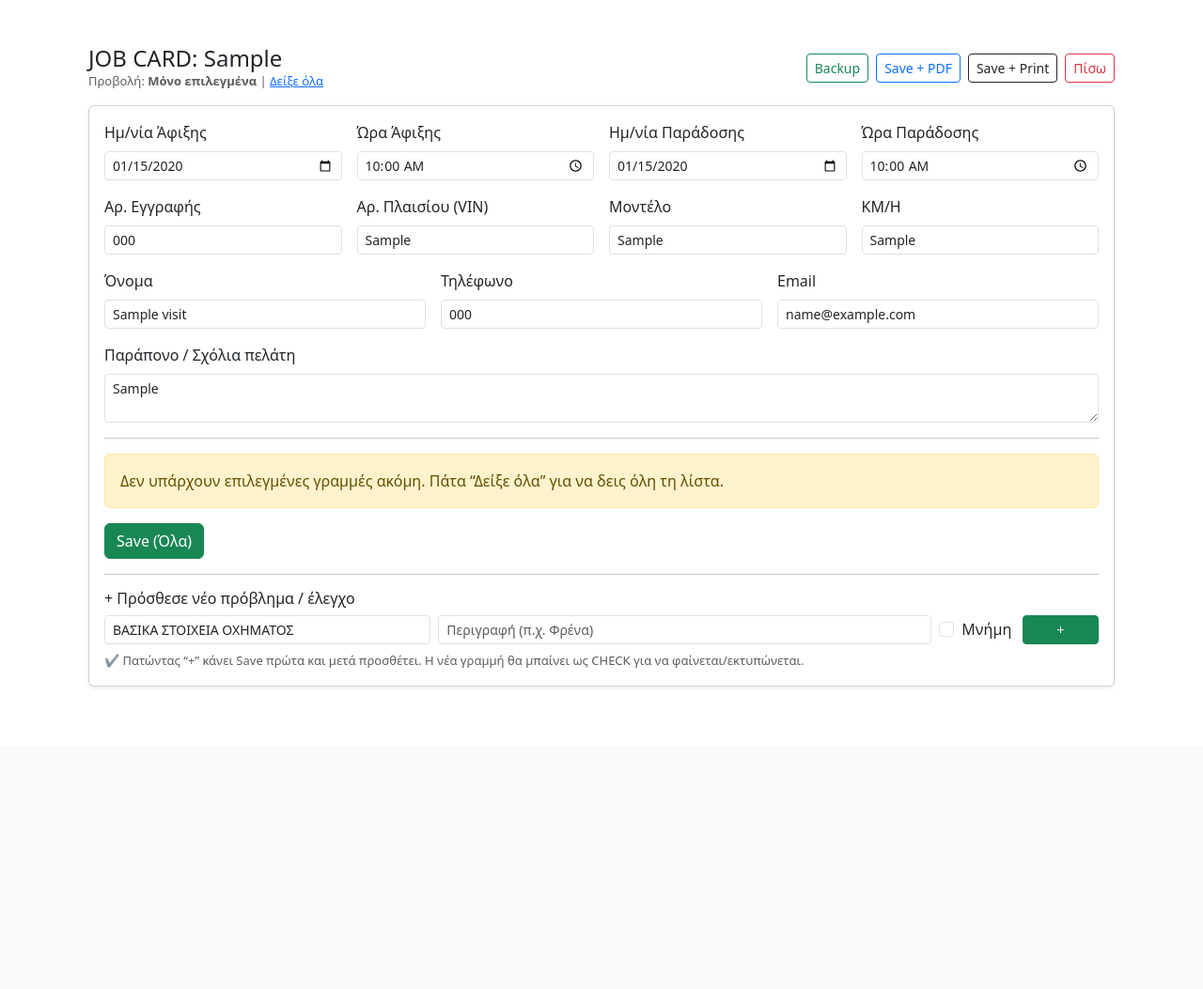
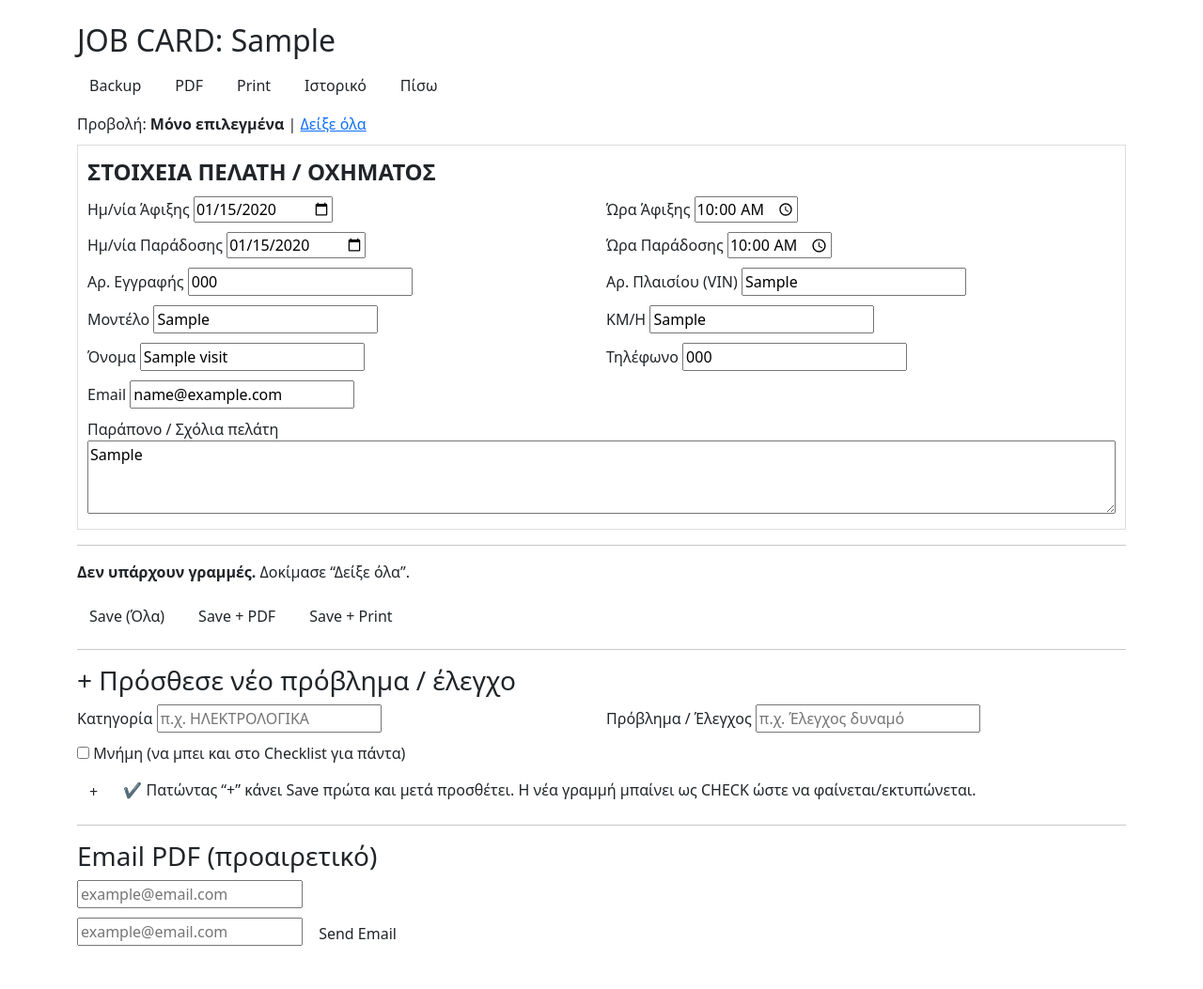
Before and after one commit to kerlengouc-star/stefanos-garage, a FastAPI app: page /visits/1 in a window 1280 px wide. Shown: the part 56-1109 px from the top of the page at 94% size. Before the commit the page ends 787 px from the top, so only its background shows below. Run offline with FastAPI, Linux system fonts and the light colour scheme; tables that the repository leaves empty hold one stand-in row (values such as "Sample post").

Commit message:
Update visit.html

```diff
--- a/app/templates/visit.html
+++ b/app/templates/visit.html
@@ -1,185 +1,138 @@
 {% extends "base.html" %}
 {% block content %}
 
-<div class="container py-4">
+<h2>JOB CARD: {{ visit.job_no or visit.id }}</h2>
 
-  <div class="d-flex justify-content-between align-items-center mb-3">
-    <div>
-      <h4 class="m-0">JOB CARD: {{ visit.job_no or visit.id }}</h4>
-      <div class="text-muted" style="font-size:13px;">
+<div style="display:flex; gap:10px; flex-wrap:wrap; margin: 10px 0;">
+  <a href="/backup" class="btn">Backup</a>
+  <a href="/visits/{{ visit.id }}/pdf" class="btn" target="_blank">PDF</a>
+  <a href="/visits/{{ visit.id }}/print" class="btn" target="_blank">Print</a>
+  <a href="/history" class="btn">Ιστορικό</a>
+  <a href="/" class="btn">Πίσω</a>
+</div>
+
+<div style="margin: 8px 0;">
   Προβολή:
   {% if mode == "all" %}
-          <strong>Όλα</strong> |
-          <a href="/visits/{{ visit.id }}?mode=selected">Μόνο επιλεγμένα</a>
+    <b>Όλα</b> | <a href="/visits/{{ visit.id }}?mode=selected">Μόνο επιλεγμένα</a>
   {% else %}
-          <strong>Μόνο επιλεγμένα</strong> |
-          <a href="/visits/{{ visit.id }}?mode=all">Δείξε όλα</a>
+    <b>Μόνο επιλεγμένα</b> | <a href="/visits/{{ visit.id }}?mode=all">Δείξε όλα</a>
   {% endif %}
 </div>
+
+<form method="post" action="/visits/{{ visit.id }}/save_all">
+  <input type="hidden" name="mode" value="{{ mode }}" />
+  <input type="hidden" name="action" value="" id="actionField" />
+  <input type="hidden" name="after_save" value="stay" id="afterSaveField" />
+
+  <fieldset style="border:1px solid #ddd; padding:10px; margin-top:10px;">
+    <legend><b>ΣΤΟΙΧΕΙΑ ΠΕΛΑΤΗ / ΟΧΗΜΑΤΟΣ</b></legend>
+
+    <div style="display:grid; grid-template-columns: repeat(2, minmax(220px, 1fr)); gap:10px;">
+      <div>
+        <label>Ημ/νία Άφιξης</label>
+        <input type="date" name="date_in_date" value="{{ visit.date_in.strftime('%Y-%m-%d') if visit.date_in else '' }}">
+      </div>
+      <div>
+        <label>Ώρα Άφιξης</label>
+        <input type="time" name="date_in_time" value="{{ visit.date_in.strftime('%H:%M') if visit.date_in else '' }}">
       </div>
 
-    <div class="d-flex gap-2 flex-wrap">
-      <a class="btn btn-outline-success btn-sm" href="/backup" target="_blank" rel="noopener">Backup</a>
-      <button class="btn btn-outline-primary btn-sm" type="submit" form="jobform" name="after_save" value="pdf">Save + PDF</button>
-      <button class="btn btn-outline-dark btn-sm" type="submit" form="jobform" name="after_save" value="print">Save + Print</button>
-      <a class="btn btn-outline-danger btn-sm" href="/">Πίσω</a>
+      <div>
+        <label>Ημ/νία Παράδοσης</label>
+        <input type="date" name="date_out_date" value="{{ visit.date_out.strftime('%Y-%m-%d') if visit.date_out else '' }}">
       </div>
+      <div>
+        <label>Ώρα Παράδοσης</label>
+        <input type="time" name="date_out_time" value="{{ visit.date_out.strftime('%H:%M') if visit.date_out else '' }}">
       </div>
 
-  <form id="jobform" method="post" action="/visits/{{ visit.id }}/save_all" class="card shadow-sm">
-    <div class="card-body">
-
-      <!-- ✅ κρατάμε mode για να μην αλλάζει -->
-      <input type="hidden" name="mode" value="{{ mode }}">
-
-      <!-- Dates / Times -->
-      <div class="row g-3 mb-3">
-        <div class="col-md-3">
-          <label class="form-label">Ημ/νία Άφιξης</label>
-          <input id="date_in_date" type="date" class="form-control form-control-sm"
-                 name="date_in_date"
-                 value="{{ (visit.date_in|string)[:10] if visit.date_in else '' }}">
+      <div>
+        <label>Αρ. Εγγραφής</label>
+        <input type="text" name="plate_number" value="{{ visit.plate_number or '' }}">
       </div>
-        <div class="col-md-3">
-          <label class="form-label">Ώρα Άφιξης</label>
-          <input id="date_in_time" type="time" class="form-control form-control-sm"
-                 name="date_in_time"
-                 value="{{ (visit.date_in|string)[11:16] if visit.date_in else '' }}">
-        </div>
-        <div class="col-md-3">
-          <label class="form-label">Ημ/νία Παράδοσης</label>
-          <input type="date" class="form-control form-control-sm"
-                 name="date_out_date"
-                 value="{{ (visit.date_out|string)[:10] if visit.date_out else '' }}">
-        </div>
-        <div class="col-md-3">
-          <label class="form-label">Ώρα Παράδοσης</label>
-          <input type="time" class="form-control form-control-sm"
-                 name="date_out_time"
-                 value="{{ (visit.date_out|string)[11:16] if visit.date_out else '' }}">
-        </div>
+      <div>
+        <label>Αρ. Πλαισίου (VIN)</label>
+        <input type="text" name="vin" value="{{ visit.vin or '' }}">
       </div>
 
-      <!-- Vehicle -->
-      <div class="row g-3 mb-3">
-        <div class="col-md-3">
-          <label class="form-label">Αρ. Εγγραφής</label>
-          <input type="text" class="form-control form-control-sm"
-                 name="plate_number" value="{{ visit.plate_number or '' }}">
+      <div>
+        <label>Μοντέλο</label>
+        <input type="text" name="model" value="{{ visit.model or '' }}">
       </div>
-        <div class="col-md-3">
-          <label class="form-label">Αρ. Πλαισίου (VIN)</label>
-          <input type="text" class="form-control form-control-sm"
-                 name="vin" value="{{ visit.vin or '' }}">
-        </div>
-        <div class="col-md-3">
-          <label class="form-label">Μοντέλο</label>
-          <input type="text" class="form-control form-control-sm"
-                 name="model" value="{{ visit.model or '' }}">
-        </div>
-        <div class="col-md-3">
-          <label class="form-label">KM/H</label>
-          <input type="text" class="form-control form-control-sm"
-                 name="km" value="{{ visit.km or '' }}">
-        </div>
+      <div>
+        <label>KM/H</label>
+        <input type="text" name="km" value="{{ visit.km or '' }}">
       </div>
 
-      <!-- Customer -->
-      <div class="row g-3 mb-3">
-        <div class="col-md-4">
-          <label class="form-label">Όνομα</label>
-          <input type="text" class="form-control form-control-sm"
-                 name="customer_name" value="{{ visit.customer_name or '' }}">
+      <div>
+        <label>Όνομα</label>
+        <input type="text" name="customer_name" value="{{ visit.customer_name or '' }}">
       </div>
-        <div class="col-md-4">
-          <label class="form-label">Τηλέφωνο</label>
-          <input type="text" class="form-control form-control-sm"
-                 name="phone" value="{{ visit.phone or '' }}">
-        </div>
-        <div class="col-md-4">
-          <label class="form-label">Email</label>
-          <input type="text" class="form-control form-control-sm"
-                 name="email" value="{{ visit.email or '' }}">
-        </div>
+      <div>
+        <label>Τηλέφωνο</label>
+        <input type="text" name="phone" value="{{ visit.phone or '' }}">
       </div>
 
-      <div class="mb-3">
-        <label class="form-label">Παράπονο / Σχόλια πελάτη</label>
-        <textarea class="form-control form-control-sm"
-                  name="customer_complaint" rows="2">{{ visit.customer_complaint or '' }}</textarea>
+      <div>
+        <label>Email</label>
+        <input type="email" name="email" value="{{ visit.email or '' }}">
       </div>
+      <div></div>
+    </div>
+
+    <div style="margin-top:10px;">
+      <label>Παράπονο / Σχόλια πελάτη</label>
+      <textarea name="customer_complaint" rows="3" style="width:100%;">{{ visit.customer_complaint or '' }}</textarea>
+    </div>
+  </fieldset>
 
   <hr>
 
   {% if lines|length == 0 %}
-        <div class="alert alert-warning">
-          Δεν υπάρχουν επιλεγμένες γραμμές ακόμη.
-          Πάτα “Δείξε όλα” για να δεις όλη τη λίστα.
-        </div>
+    <p><b>Δεν υπάρχουν γραμμές.</b> Δοκίμασε “Δείξε όλα”.</p>
   {% endif %}
 
   {% set current_cat = None %}
   {% for ln in lines %}
     {% if ln.category != current_cat %}
       {% set current_cat = ln.category %}
-          <h6 class="mt-3 mb-2">{{ current_cat }}</h6>
+      <h3 style="margin-top:18px;">{{ current_cat }}</h3>
 
-          <div class="table-responsive">
-            <table class="table table-sm align-middle">
+      <table style="width:100%; border-collapse:collapse;">
         <thead>
           <tr>
-                  <th style="min-width:240px;">Έλεγχος</th>
-                  <th style="width:140px;">Κατάσταση</th>
-                  <th style="width:220px;">Parts Number</th>
-                  <th style="width:110px;">Ποσότητα</th>
-                  <th>Σημειώσεις</th>
-                  <th style="width:150px;">Εκτύπωση</th>
+            <th style="text-align:left; border-bottom:1px solid #ccc; padding:6px;">Έλεγχος</th>
+            <th style="border-bottom:1px solid #ccc; padding:6px;">Κατάσταση</th>
+            <th style="border-bottom:1px solid #ccc; padding:6px;">Parts Number</th>
+            <th style="border-bottom:1px solid #ccc; padding:6px;">Ποσότητα</th>
+            <th style="text-align:left; border-bottom:1px solid #ccc; padding:6px;">Σημειώσεις</th>
+            <th style="border-bottom:1px solid #ccc; padding:6px;">Μην τυπώνεται</th>
           </tr>
         </thead>
         <tbody>
     {% endif %}
 
       <tr>
-          <td><strong>{{ ln.item_name }}</strong></td>
-
-          <td>
-            <!-- ✅ θα το αλλάζει JS αυτόματα σε CHECK αν γράψεις parts/qty/notes -->
-            <select name="result_{{ ln.id }}" class="form-select form-select-sm js-result" data-id="{{ ln.id }}">
+        <td style="padding:6px; border-bottom:1px solid #eee;">{{ ln.item_name }}</td>
+        <td style="padding:6px; border-bottom:1px solid #eee; text-align:center;">
+          <select name="result_{{ ln.id }}">
             <option value="OK" {% if (ln.result or 'OK') == 'OK' %}selected{% endif %}>OK</option>
             <option value="CHECK" {% if (ln.result or '') == 'CHECK' %}selected{% endif %}>CHECK</option>
             <option value="REPAIR" {% if (ln.result or '') == 'REPAIR' %}selected{% endif %}>REPAIR</option>
           </select>
         </td>
-
-          <td>
-            <input type="text" class="form-control form-control-sm js-parts"
-                   data-id="{{ ln.id }}"
-                   name="parts_code_{{ ln.id }}" value="{{ ln.parts_code or '' }}">
+        <td style="padding:6px; border-bottom:1px solid #eee; text-align:center;">
+          <input type="text" name="parts_code_{{ ln.id }}" value="{{ ln.parts_code or '' }}" style="width:140px;">
         </td>
-
-          <td>
-            <input type="number" class="form-control form-control-sm js-qty"
-                   data-id="{{ ln.id }}"
-                   name="parts_qty_{{ ln.id }}" value="{{ ln.parts_qty or 0 }}">
+        <td style="padding:6px; border-bottom:1px solid #eee; text-align:center;">
+          <input type="number" min="0" name="parts_qty_{{ ln.id }}" value="{{ ln.parts_qty or 0 }}" style="width:80px;">
         </td>
-
-          <td>
-            <input type="text" class="form-control form-control-sm js-notes"
-                   data-id="{{ ln.id }}"
-                   name="notes_{{ ln.id }}" value="{{ ln.notes or '' }}">
+        <td style="padding:6px; border-bottom:1px solid #eee;">
+          <input type="text" name="notes_{{ ln.id }}" value="{{ ln.notes or '' }}" style="width:100%;">
         </td>
-
-          <td>
-            <input type="hidden" name="exclude_{{ ln.id }}" value="0">
-            <div class="form-check">
-              <input class="form-check-input js-exclude" type="checkbox"
-                     data-id="{{ ln.id }}"
-                     name="exclude_{{ ln.id }}" value="1"
-                     {% if ln.exclude_from_print %}checked{% endif %}>
-              <label class="form-check-label" style="font-size:13px;">
-                Μην τυπώνεται
-              </label>
-            </div>
+        <td style="padding:6px; border-bottom:1px solid #eee; text-align:center;">
+          <input type="checkbox" name="exclude_{{ ln.id }}" value="1" {% if ln.exclude_from_print %}checked{% endif %}>
         </td>
       </tr>
 
@@ -187,93 +140,86 @@
     {% if next_cat != current_cat %}
         </tbody>
       </table>
-          </div>
     {% endif %}
   {% endfor %}
 
-      <div class="d-flex gap-2 mt-3 flex-wrap">
-        <button class="btn btn-success" type="submit" name="after_save" value="stay">Save (Όλα)</button>
+  <div style="display:flex; gap:10px; flex-wrap:wrap; margin-top:16px;">
+    <button type="submit" class="btn" onclick="document.getElementById('afterSaveField').value='stay'; document.getElementById('actionField').value='';">
+      Save (Όλα)
+    </button>
+
+    <button type="submit" class="btn" onclick="document.getElementById('afterSaveField').value='pdf'; document.getElementById('actionField').value='';">
+      Save + PDF
+    </button>
+
+    <button type="submit" class="btn" onclick="document.getElementById('afterSaveField').value='print'; document.getElementById('actionField').value='';">
+      Save + Print
+    </button>
   </div>
 
   <hr>
 
-      <!-- ✅ Add new line WITHOUT losing anything -->
-      <h6 class="mb-2" id="addnew">+ Πρόσθεσε νέο πρόβλημα / έλεγχο</h6>
-      <div class="row g-2">
-        <div class="col-md-4">
-          <input class="form-control form-control-sm" name="new_category"
-                 placeholder="Κατηγορία" value="ΒΑΣΙΚΑ ΣΤΟΙΧΕΙΑ ΟΧΗΜΑΤΟΣ" required>
+  <h3 id="addnew">+ Πρόσθεσε νέο πρόβλημα / έλεγχο</h3>
+
+  <div style="display:grid; grid-template-columns: repeat(2, minmax(220px, 1fr)); gap:10px;">
+    <div>
+      <label>Κατηγορία</label>
+      <input type="text" name="new_category" placeholder="π.χ. ΗΛΕΚΤΡΟΛΟΓΙΚΑ">
     </div>
-        <div class="col-md-6">
-          <input class="form-control form-control-sm" name="new_item_name"
-                 placeholder="Περιγραφή (π.χ. Φρένα)" required>
-        </div>
-        <div class="col-md-1 d-flex align-items-center">
-          <div class="form-check">
-            <input class="form-check-input" type="checkbox" name="new_add_to_master" value="1" id="newmaster">
-            <label class="form-check-label" for="newmaster">Μνήμη</label>
-          </div>
-        </div>
-        <div class="col-md-1">
-          <button class="btn btn-success btn-sm w-100" type="submit" name="action" value="add_line">+</button>
+    <div>
+      <label>Πρόβλημα / Έλεγχος</label>
+      <input type="text" name="new_item_name" placeholder="π.χ. Έλεγχος δυναμό">
     </div>
   </div>
 
-      <div class="text-muted mt-2" style="font-size:13px;">
-        ✔ Πατώντας “+” κάνει Save πρώτα και μετά προσθέτει. Η νέα γραμμή θα μπαίνει ως CHECK για να φαίνεται/εκτυπώνεται.
+  <div style="margin-top:10px;">
+    <label>
+      <input type="checkbox" name="new_add_to_master" value="1">
+      Μνήμη (να μπει και στο Checklist για πάντα)
+    </label>
   </div>
 
+  <div style="margin-top:10px;">
+    <button type="submit" class="btn"
+      onclick="document.getElementById('actionField').value='add_line'; document.getElementById('afterSaveField').value='stay';">
+      +
+    </button>
+
+    <span style="margin-left:10px;">
+      ✔ Πατώντας “+” κάνει Save πρώτα και μετά προσθέτει. Η νέα γραμμή μπαίνει ως CHECK ώστε να φαίνεται/εκτυπώνεται.
+    </span>
   </div>
+
+  <hr>
+
+  <h3>Email PDF (προαιρετικό)</h3>
+  <div style="display:flex; gap:10px; flex-wrap:wrap; align-items:center;">
+    <input type="email" name="to_email" placeholder="example@email.com" form="emailForm" style="min-width:240px;">
+  </div>
+
 </form>
 
-</div>
+<form id="emailForm" method="post" action="/visits/{{ visit.id }}/email" style="margin-top:8px;">
+  <input type="email" name="to_email" placeholder="example@email.com" style="min-width:240px;">
+  <button type="submit" class="btn">Send Email</button>
+</form>
 
 <script>
-  // ✅ Auto-fill arrival date/time from device if empty
-  (function () {
-    const d = document.getElementById("date_in_date");
-    const t = document.getElementById("date_in_time");
+  // αν είναι νέο visit και δεν έχει ώρα/ημερομηνία, να βάλει την ώρα του υπολογιστή
+  (function(){
+    const inDate = document.querySelector('input[name="date_in_date"]');
+    const inTime = document.querySelector('input[name="date_in_time"]');
+    if (inDate && inTime && !inDate.value) {
       const now = new Date();
-    const pad = (n) => String(n).padStart(2, "0");
-
-    if (d && !d.value) d.value = `${now.getFullYear()}-${pad(now.getMonth()+1)}-${pad(now.getDate())}`;
-    if (t && !t.value) t.value = `${pad(now.getHours())}:${pad(now.getMinutes())}`;
+      const yyyy = now.getFullYear();
+      const mm = String(now.getMonth()+1).padStart(2,'0');
+      const dd = String(now.getDate()).padStart(2,'0');
+      const hh = String(now.getHours()).padStart(2,'0');
+      const mi = String(now.getMinutes()).padStart(2,'0');
+      inDate.value = `${yyyy}-${mm}-${dd}`;
+      inTime.value = `${hh}:${mi}`;
+    }
   })();
-
-  // ✅ AUTO SELECT FOR PRINT:
-  // Αν γράψεις Notes ή Parts No ή Qty, και το Result είναι OK, το κάνει CHECK αυτόματα.
-  function autoSelectIfFilled(id) {
-    const sel = document.querySelector(`.js-result[data-id="${id}"]`);
-    const parts = document.querySelector(`.js-parts[data-id="${id}"]`);
-    const qty = document.querySelector(`.js-qty[data-id="${id}"]`);
-    const notes = document.querySelector(`.js-notes[data-id="${id}"]`);
-    const ex = document.querySelector(`.js-exclude[data-id="${id}"]`);
-
-    if (!sel || !parts || !qty || !notes) return;
-
-    const filled = (parts.value.trim() !== "") || (parseInt(qty.value || "0") > 0) || (notes.value.trim() !== "");
-    const excluded = ex && ex.checked;
-
-    if (excluded) return;
-    if (filled && sel.value === "OK") sel.value = "CHECK";
-  }
-
-  document.addEventListener("input", function(e){
-    const id = e.target.getAttribute("data-id");
-    if (!id) return;
-    if (e.target.classList.contains("js-parts") || e.target.classList.contains("js-qty") || e.target.classList.contains("js-notes")) {
-      autoSelectIfFilled(id);
-    }
-  });
-
-  document.addEventListener("change", function(e){
-    const id = e.target.getAttribute("data-id");
-    if (!id) return;
-    if (e.target.classList.contains("js-exclude")) {
-      // αν το κάνεις exclude, δεν πειράζουμε status
-      return;
-    }
-  });
 </script>
 
 {% endblock %}
```
Lines whose indentation alone changed are shown as unchanged.
